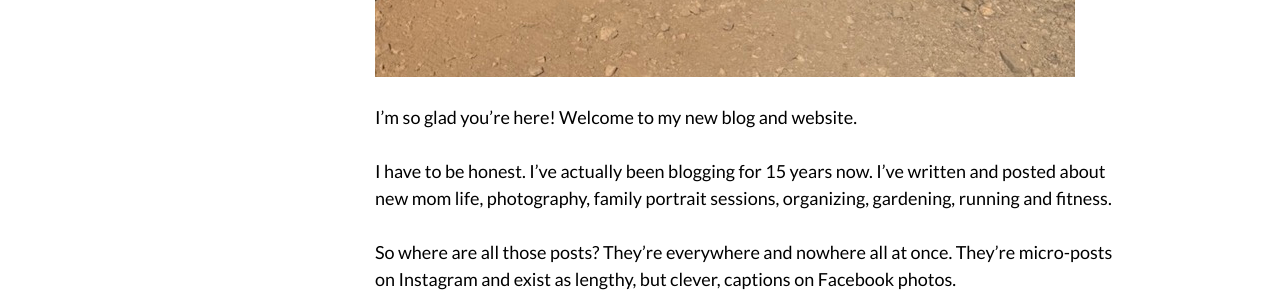
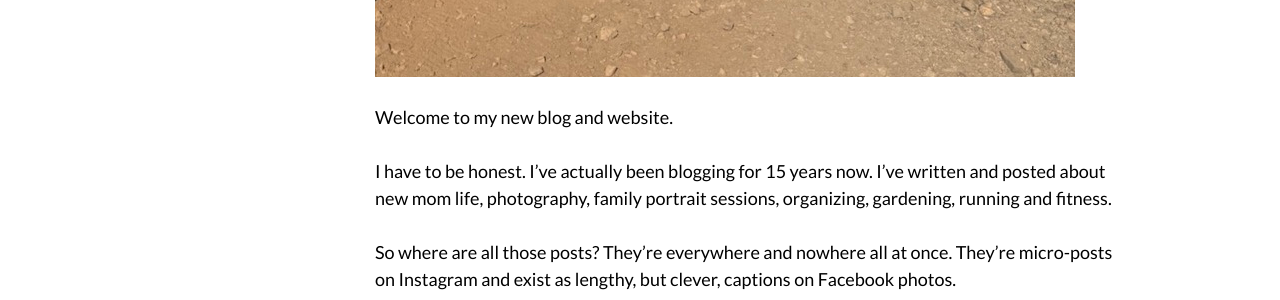
Before and after one commit to susangfink/site, a Jekyll site: the page built from _posts/2025-12-26-welcome.md, in a window 1280 px wide. Shown: the part 1352-1652 px from the top of the page. Built offline with Jekyll 4.4.1, drawn with Linux system fonts in a browser that asks for light colours; nearby versions of some CDN libraries; our own code applies the rules of GitHub Pages for plain Markdown files.

Commit message:
Update 2025-12-26-welcome.md

```diff
--- a/_posts/2025-12-26-welcome.md
+++ b/_posts/2025-12-26-welcome.md
@@ -6,7 +6,7 @@ categories:
 
 ![Susan Fink Hike](/images/SusanGFink-hike-welcome.jpeg)
 
-I'm so glad you're here! Welcome to my new blog and website.
+Welcome to my new blog and website.
 
 I have to be honest. I've actually been blogging for 15 years now. I've written and posted about new mom life, photography, family portrait sessions, organizing, gardening, running and fitness.
 
```
